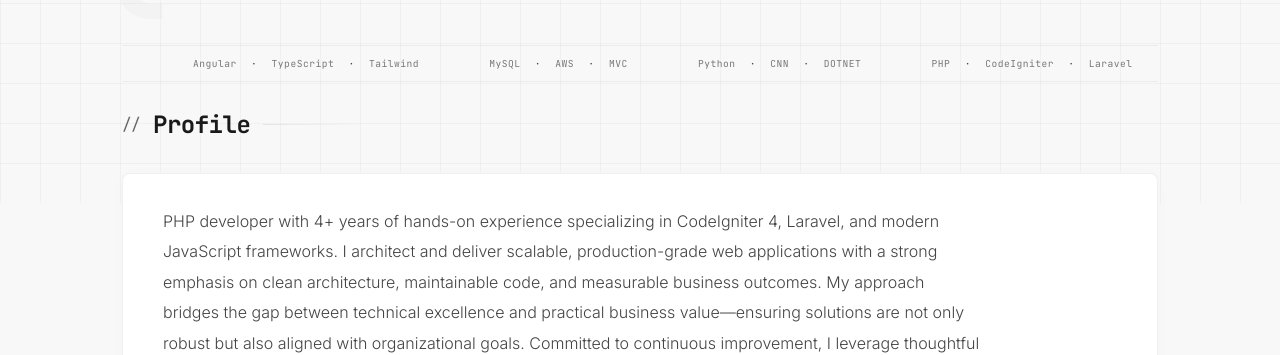
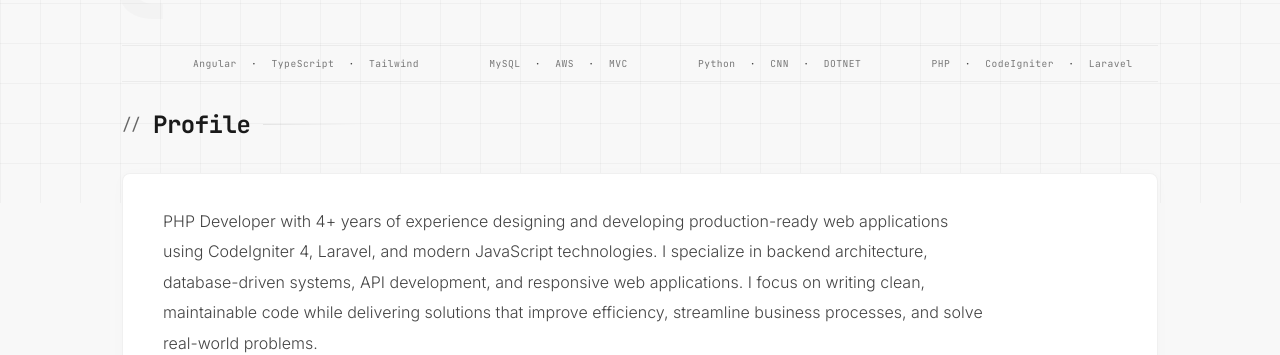
Before and after one commit to kylealino/kyledotdev, a plain HTML site: page index.html in a window 1280 px wide. Shown: the part 597-952 px from the top of the page. Drawn offline with nearby package versions, Linux system fonts and the light colour scheme.

Commit message:
description update

```diff
--- a/index.html
+++ b/index.html
@@ -1689,7 +1689,7 @@
                     <span class="line"></span>
                 </h2>
                 <div class="profile-card reveal">
-                    <p>PHP developer with 4+ years of hands-on experience specializing in CodeIgniter 4, Laravel, and modern JavaScript frameworks. I architect and deliver scalable, production-grade web applications with a strong emphasis on clean architecture, maintainable code, and measurable business outcomes. My approach bridges the gap between technical excellence and practical business value—ensuring solutions are not only robust but also aligned with organizational goals. Committed to continuous improvement, I leverage thoughtful backend design and responsive front-end experiences to drive user satisfaction and operational efficiency.</p>
+                    <p>PHP Developer with 4+ years of experience designing and developing production-ready web applications using CodeIgniter 4, Laravel, and modern JavaScript technologies. I specialize in backend architecture, database-driven systems, API development, and responsive web applications. I focus on writing clean, maintainable code while delivering solutions that improve efficiency, streamline business processes, and solve real-world problems.</p>
                 </div>
             </section>
 
```
